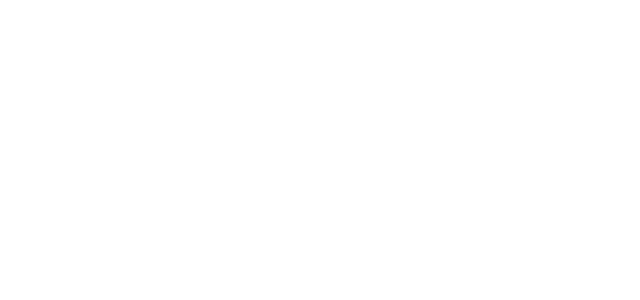
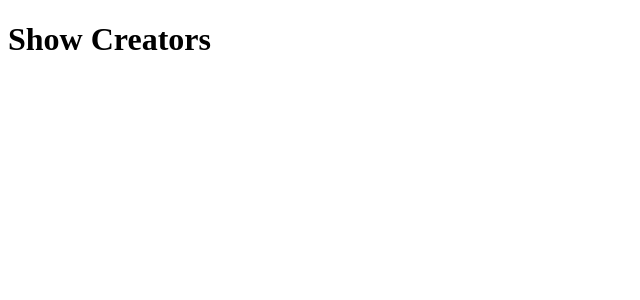
Before and after one commit to BuiltByD3V/creatorverse, a React (Vite) app: page / in a window 1280 px wide. Shown: the top 300 px of the page, without its empty margins (0-640 px from the left). Built offline with nearby package versions, Linux system fonts and the light colour scheme.

Commit message:
Set up routing and page structure

```diff
--- a/src/App.jsx
+++ b/src/App.jsx
@@ -1,8 +1,20 @@
+import { BrowserRouter, Routes, Route } from 'react-router-dom'
+import ShowCreators from './pages/ShowCreators'
+import ViewCreator from './pages/ViewCreator'
+import EditCreator from './pages/EditCreator'
+import AddCreator from './pages/AddCreator'
+
 function App() {
 
   return (
-    <>
-    </>
+    <BrowserRouter>
+      <Routes>
+        <Route path="/" element={<ShowCreators />} />
+        <Route path="/new" element={<AddCreator />} />
+        <Route path="/:id" element={<ViewCreator />} />
+        <Route path="/edit/:id" element={<EditCreator />} />
+      </Routes>
+    </BrowserRouter>
   )
 }
 
--- a/src/client.js
+++ b/src/client.js
@@ -4,5 +4,3 @@
 const API_KEY = import.meta.env.VITE_SUPABASE_PUBLISHABLE_KEY
 
 export const supabase = createClient(URL, API_KEY)
-
-console.log(supabase)
--- a/src/pages/AddCreator.jsx
+++ b/src/pages/AddCreator.jsx
@@ -0,0 +1,5 @@
+function AddCreator() {
+  return <h1>Add Creator</h1>
+}
+
+export default AddCreator
--- a/src/pages/EditCreator.jsx
+++ b/src/pages/EditCreator.jsx
@@ -0,0 +1,5 @@
+function EditCreator() {
+  return <h1>Edit Creator</h1>
+}
+
+export default EditCreator
--- a/src/pages/ShowCreators.jsx
+++ b/src/pages/ShowCreators.jsx
@@ -0,0 +1,5 @@
+function ShowCreators() {
+  return <h1>Show Creators</h1>
+}
+
+export default ShowCreators
--- a/src/pages/ViewCreator.jsx
+++ b/src/pages/ViewCreator.jsx
@@ -0,0 +1,5 @@
+function ViewCreator() {
+  return <h1>View Creator</h1>
+}
+
+export default ViewCreator
```
